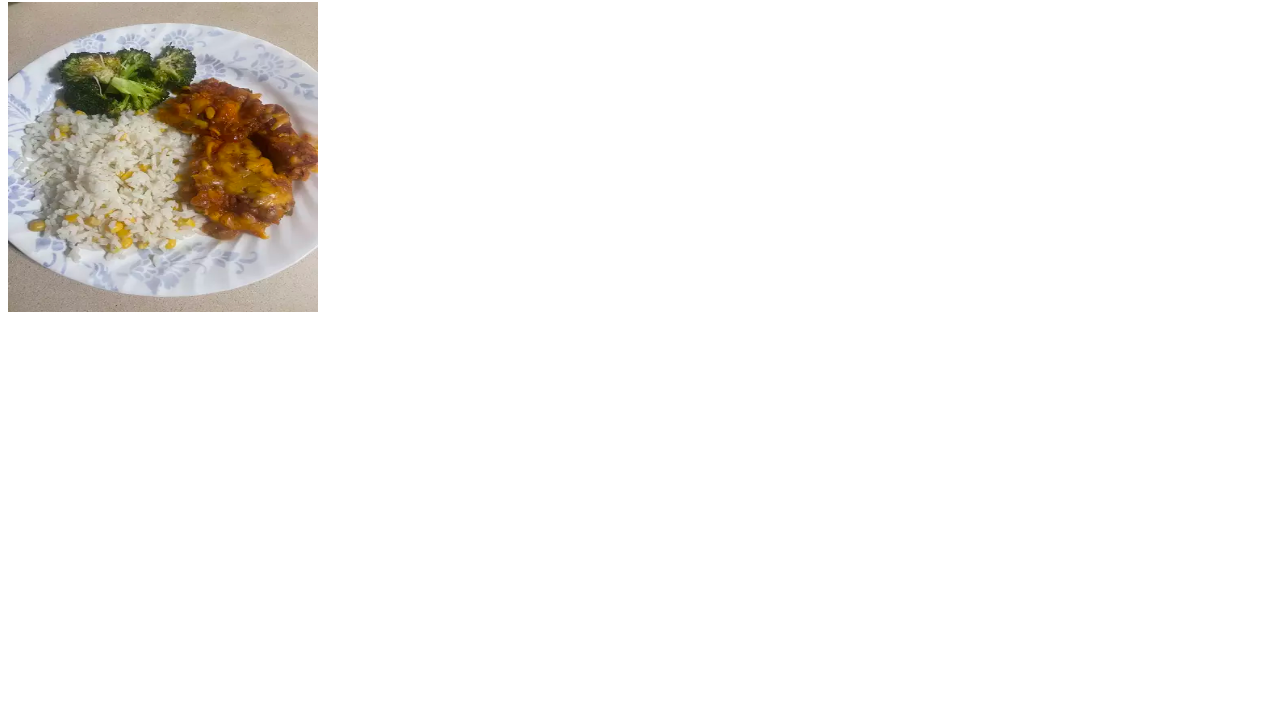
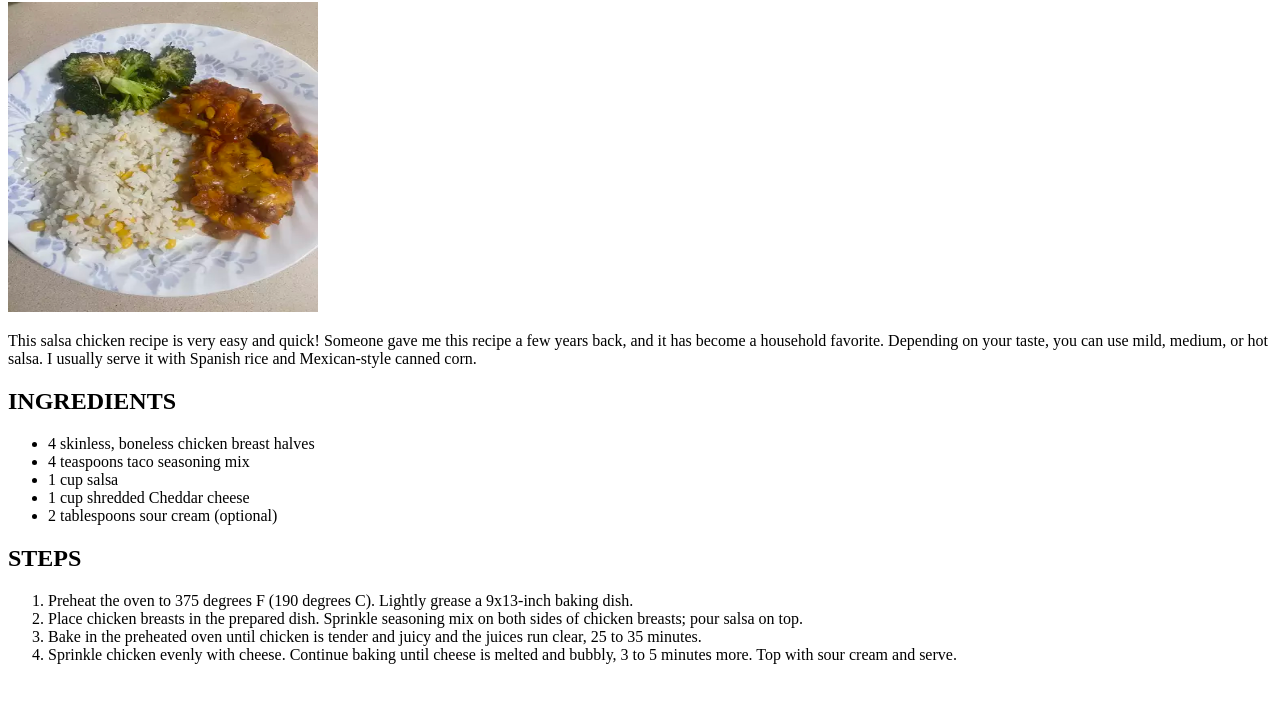
Before and after one commit to r3k4ce/odin-recipes, a plain HTML site: page recipes/salsa_chicken.html in a window 1280 px wide. Shown: the part 78-780 px from the top of the page. Drawn offline with Linux system fonts and the light colour scheme; files whose address does not match are found by name.

Commit message:
Add salsa chicken recipe

```diff
--- a/recipes/salsa_chicken.html
+++ b/recipes/salsa_chicken.html
@@ -7,5 +7,23 @@
     <body>
         <h1>Salsa Chicken</h1>
         <img src="images/salsa_chicken.webp" alt="Photo of plated Salsa Chicken" height="310" width="310">
+        <p>
+            This salsa chicken recipe is very easy and quick! Someone gave me this recipe a few years back, and it has become a household favorite. Depending on your taste, you can use mild, medium, or hot salsa. I usually serve it with Spanish rice and Mexican-style canned corn.
+        </p>
+        <h2>INGREDIENTS</h2>
+        <ul>
+            <li>4 skinless, boneless chicken breast halves</li>
+            <li>4 teaspoons taco seasoning mix</li>
+            <li>1 cup salsa</li>
+            <li>1 cup shredded Cheddar cheese</li>
+            <li>2 tablespoons sour cream (optional)</li>
+        </ul>
+        <h2>STEPS</h2>
+        <ol>
+            <li>Preheat the oven to 375 degrees F (190 degrees C). Lightly grease a 9x13-inch baking dish. </li>
+            <li>Place chicken breasts in the prepared dish. Sprinkle seasoning mix on both sides of chicken breasts; pour salsa on top.</li>
+            <li>Bake in the preheated oven until chicken is tender and juicy and the juices run clear, 25 to 35 minutes.</li>
+            <li>Sprinkle chicken evenly with cheese. Continue baking until cheese is melted and bubbly, 3 to 5 minutes more. Top with sour cream and serve.</li>
+        </ol>
     </body>
 </html>
```
